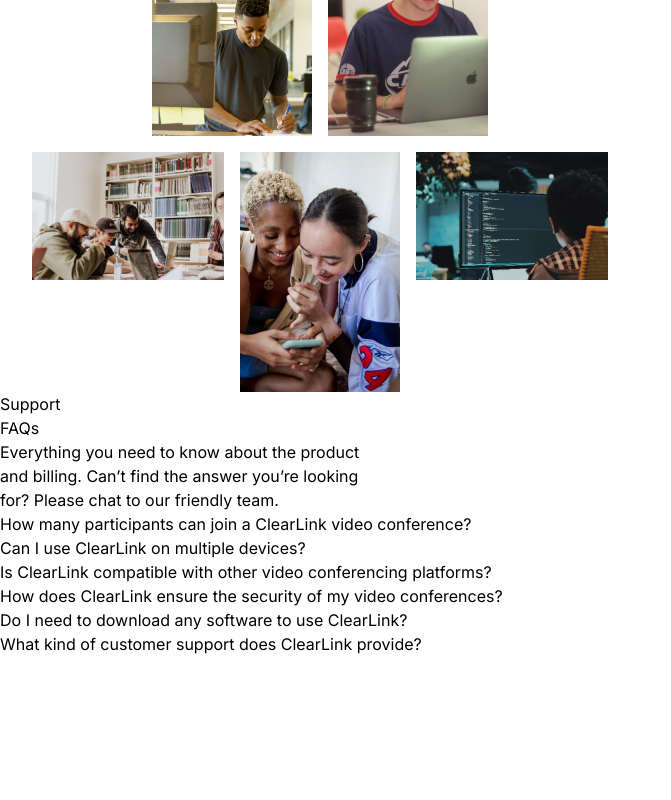
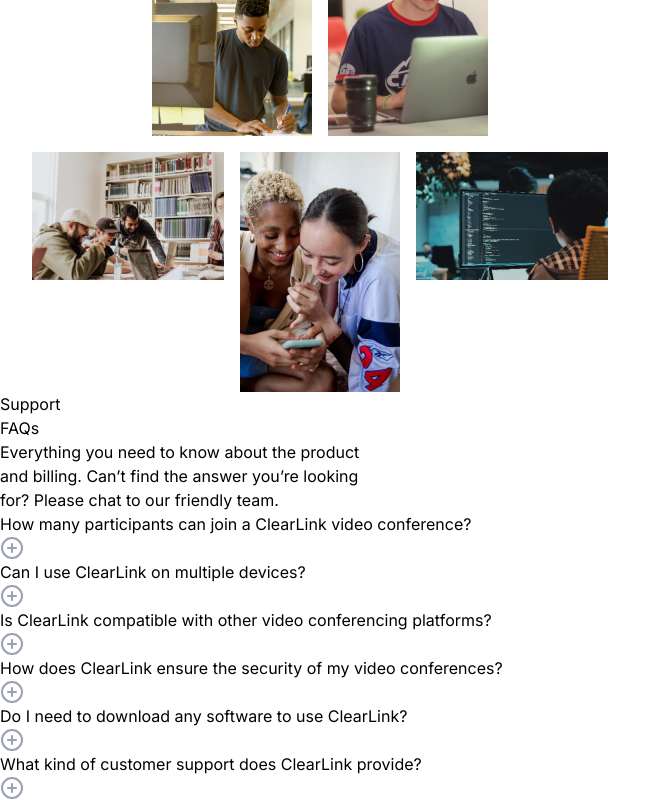
Before and after one commit to fantee-hub/clearLink, a Next.js app: page / in a window 1280 px wide. Shown: the part 4129-4929 px from the top of the page, without its empty margins (0-671 px from the left). Before the commit the page ends 4785 px from the top, so only its background shows below. Built offline with nearby package versions, Linux system fonts and the light colour scheme.

Commit message:
feat: faq section

```diff
--- a/src/Components/Faqs/Accordion/index.tsx
+++ b/src/Components/Faqs/Accordion/index.tsx
@@ -1,5 +1,7 @@
 import React from "react";
 import { Collapse } from "react-collapse";
+import plus from "../../../../public/assets/icons/plus-circle.svg";
+import minus from "../../../../public/assets/icons/minus-circle.svg";
 
 const Accordion = ({
   children,
@@ -13,12 +15,22 @@
     setCurrentOpen(isOpen ? false : num);
   };
   return (
-    <div>
-      <div onClick={handleToggle}>
-        <div>{title}</div>
+    <div
+      onClick={handleToggle}
+      className={`p-8 w-full cursor-pointer ${
+        isOpen
+          ? "bg-gray-50 rounded-2xl border border-gray-200"
+          : " bg-white border-b border-gray-200"
+      }`}
+    >
+      <div className="flex justify-between gap-3">
+        <div className="text-gray-900 text-xl font-semibold pb-2">{title}</div>
+        <div>
+          <img src={!isOpen ? plus.src : minus.src} alt="" />
+        </div>
       </div>
       <Collapse isOpened={isOpen}>
-        <div>{children}</div>
+        <div className="text-slate-600 text-lg leading-[28px]">{children}</div>
       </Collapse>
     </div>
   );
--- a/src/Components/Faqs/index.tsx
+++ b/src/Components/Faqs/index.tsx
@@ -7,7 +7,7 @@
   return (
     <section className="max-w-[1472px] 2xl:mx-auto px-10 mx-auto relative py-[96px]">
       <div className="flex justify-between">
-        <div className="flex-1">
+        <div className="w-full">
           <div className="text-blue-700 text-lg font-semibold">Support</div>
           <div className="text-slate-800 text-5xl font-semibold pt-3">FAQs</div>
           <div className="pt-5 text-gray-500 text-2xl leading-[32px]">
@@ -19,7 +19,7 @@
             </span>
           </div>
         </div>
-        <div className="flex-1">
+        <div className="w-full">
           {faqs.map((item, index) => (
             <Accordion
               key={item.id}
```
